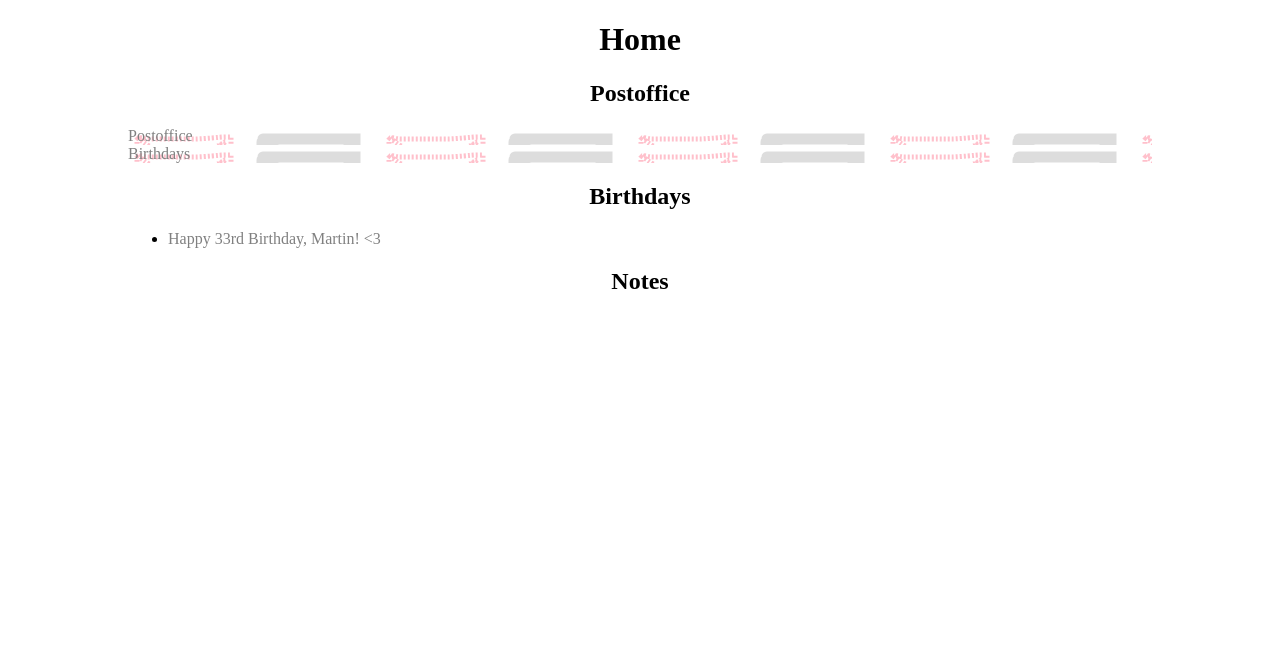
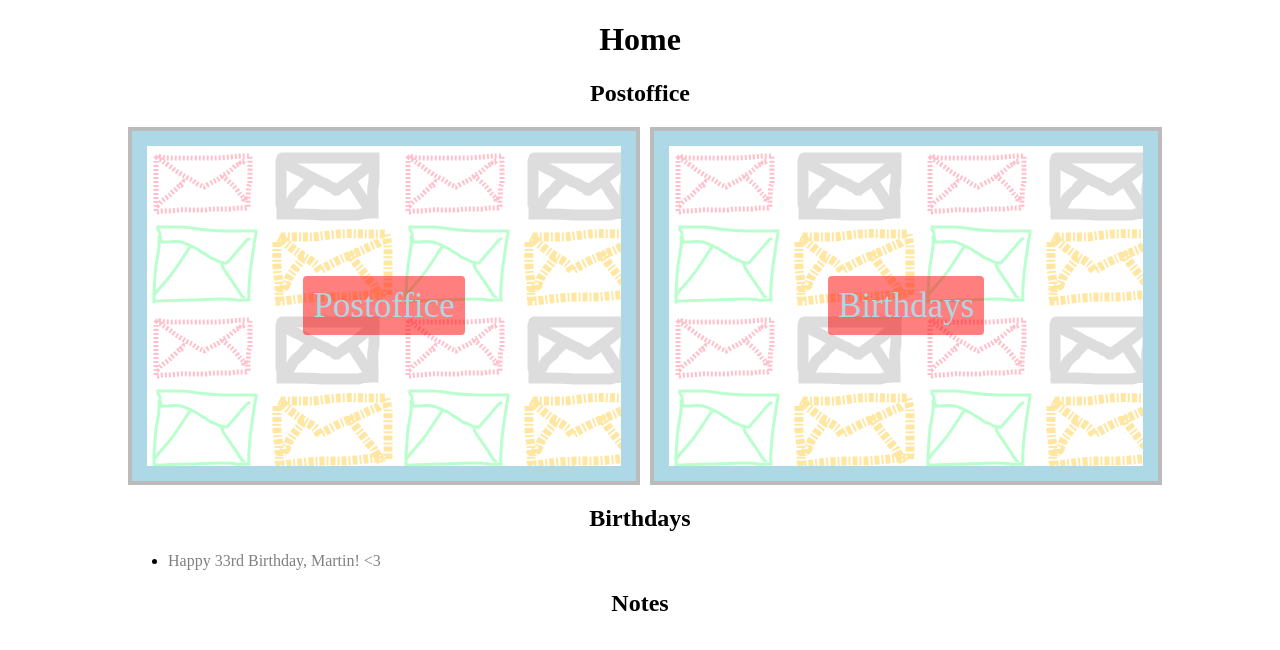
Before and after one commit to spacerest/collaborapp, a Django app: page / in a window 1280 px wide. Shown: the part 29-679 px from the top of the page. Run offline with Django 3.2, Linux system fonts and the light colour scheme; the visitor is signed in with stand-in values (Sample User, id 1).

Commit message:
style for images to link to app names for home page

```diff
--- a/collaborapp/notes/static/notes/style.css
+++ b/collaborapp/notes/static/notes/style.css
@@ -70,3 +70,42 @@ input[type='submit']:hover {
     flex-grow: 1;
     background-color: lightblue;
 }
+
+.image-link-menu {
+    width: 100%;
+    display: grid;
+    grid-gap: 10px;
+    grid-template-columns: repeat(2, 50%);
+    grid-auto-flow: column;
+}
+
+.image-link {
+    border: 4px solid #bbb;
+    display: inline-block;
+    width: auto;
+    padding: 15px;
+    transition: border-color .5s ease-in-out;
+    background-color: lightblue;
+}
+
+.image-link:hover {
+    border: 4px solid #666;
+}
+
+.image-link-background {
+    display: inline-block;
+    height: 100%;
+    width: 100%;
+    text-align: center;
+}
+
+.image-link .image-link-background span {
+text-align: center;
+vertical-align: middle;
+    line-height: 25vw;
+    font-size: 35px;
+    color: lightblue;
+    background-color: rgba(255,0,0,0.5);
+    padding: 10px;
+    border-radius: 4px;
+}
```
